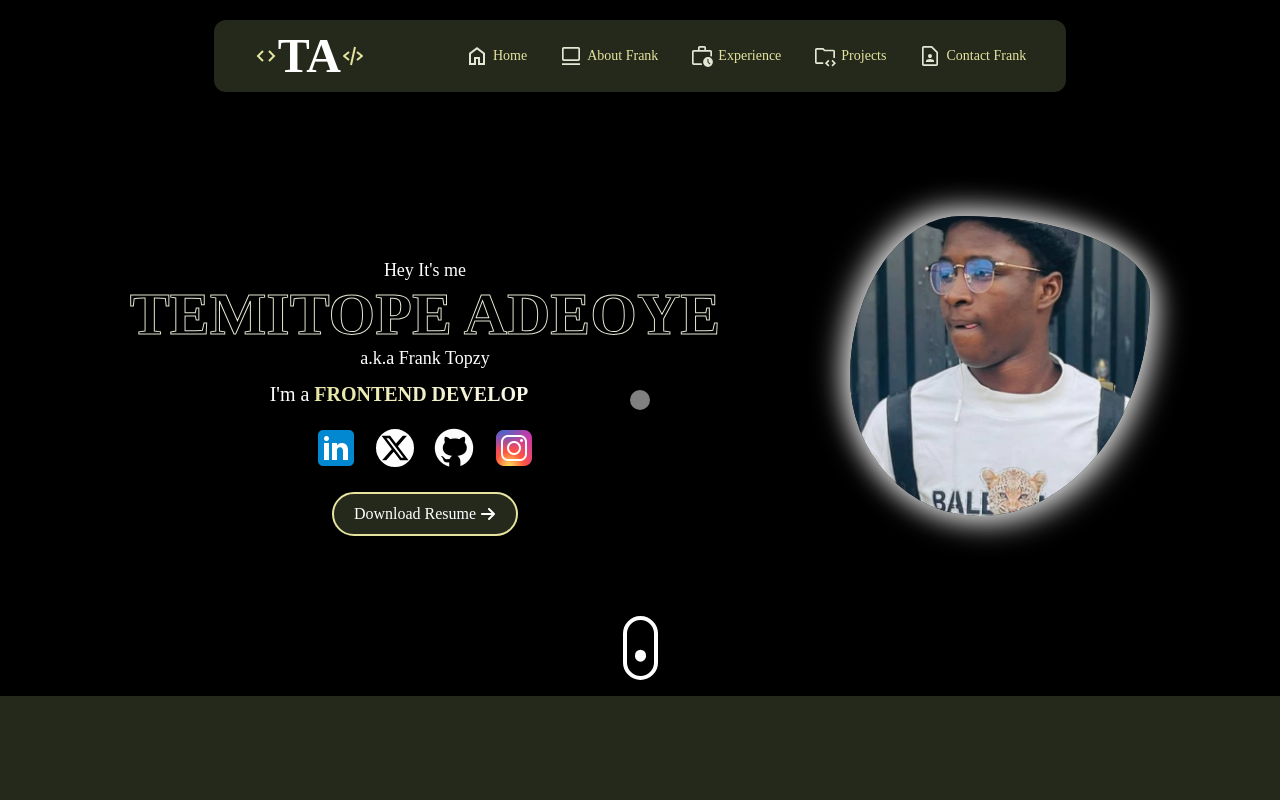
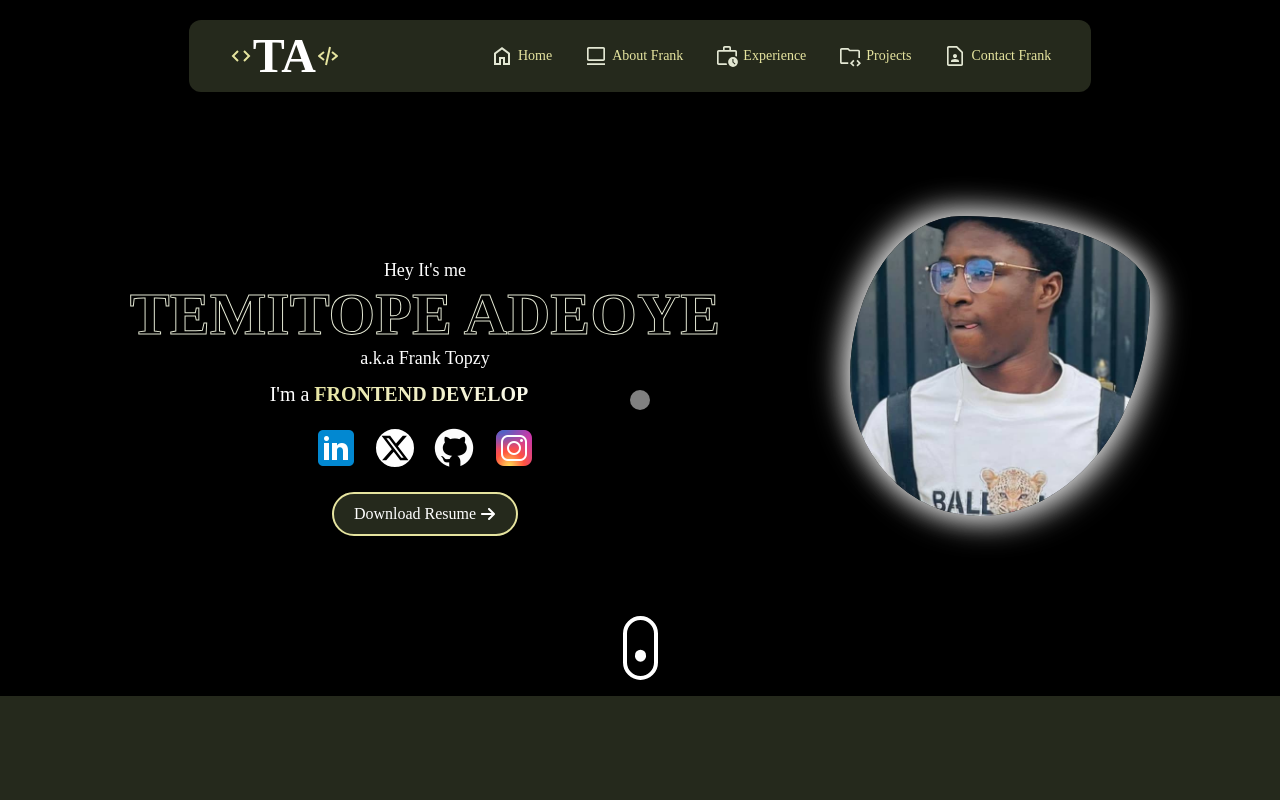
Before and after one commit to FrankTopzy/My-Portfolio, a React (Vite) app in the folder frontend/: page / in a window 1280 px wide. Shown: the top 800 px of the page. Built offline with nearby package versions, Linux system fonts and the light colour scheme.

Commit message:
Adjusted the styling.

```diff
--- a/frontend/src/components/Navbar/Navbar.tsx
+++ b/frontend/src/components/Navbar/Navbar.tsx
@@ -24,10 +24,10 @@ function Navbar({isOpen, setIsOpen}: NavbarType) {
 
   return (
     <div className="flex justify-center w-full">
-      <header className={`${Styles.header} flex items-center justify-between gap-[100px] fixed top-5 bg-[var(--navbar-bg)] text-[#E6E49F] py-1 xl:py-3 px-3 xl:px-10 rounded-xl hover:scale-105 transition-all z-100`}>
+      <header className={`${Styles.header} flex items-center justify-between gap-[150px] fixed top-5 bg-[var(--navbar-bg)] text-[#E6E49F] py-1 xl:py-3 px-3 xl:px-10 rounded-xl hover:scale-105 transition-all z-100`}>
         <div className="flex items-center font-[Lobster] font-bold">
           <BiCode className='text-2xl font-bold'/>
-          <span className={`${scrollUp ? 'text-4xl' : 'text-5xl'} max-md:text-3xl lg: xl: transition-all text-white`}>TA</span>
+          <span className={`${scrollUp ? 'text-4xl text-[#E6E49F]' : 'text-5xl text-white'} max-md:text-3xl lg: xl: transition-all`}>TA</span>
           <BiCodeAlt className='text-2xl font-bold'/>
         </div>
 
```
